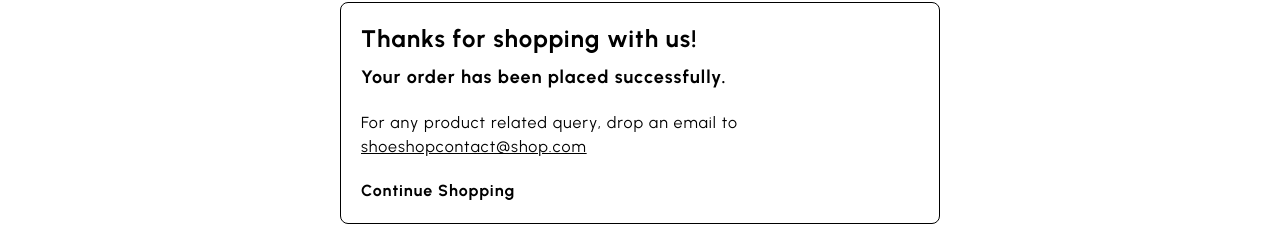
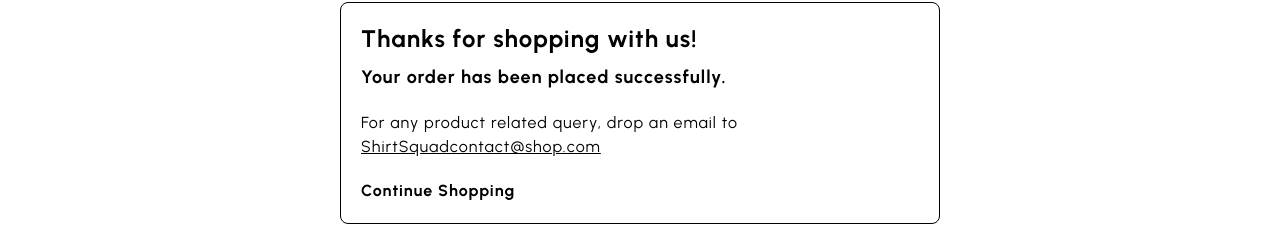
Before and after one commit to Akshat2Jain/ShirtSquad_Frontend, a Next.js app: page /success in a window 1280 px wide. Shown: the part 292-518 px from the top of the page. Built offline with nearby package versions, Linux system fonts and the light colour scheme; no server answers.

Commit message:
Update success.js

```diff
--- a/pages/success.js
+++ b/pages/success.js
@@ -16,7 +16,7 @@ const Success = () => {
                     <div className="text-base mt-5">
                         For any product related query, drop an email to
                     </div>
-                    <div className="underline">shoeshopcontact@shop.com</div>
+                    <div className="underline">ShirtSquadcontact@shop.com</div>
 
                     <Link href="/" className="font-bold mt-5">
                         Continue Shopping
```
